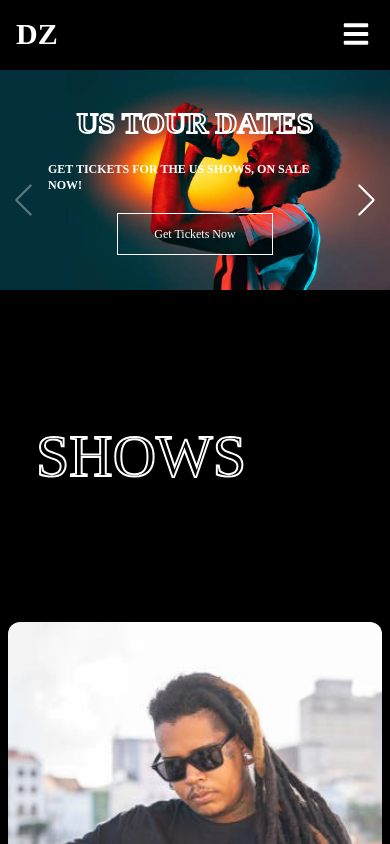
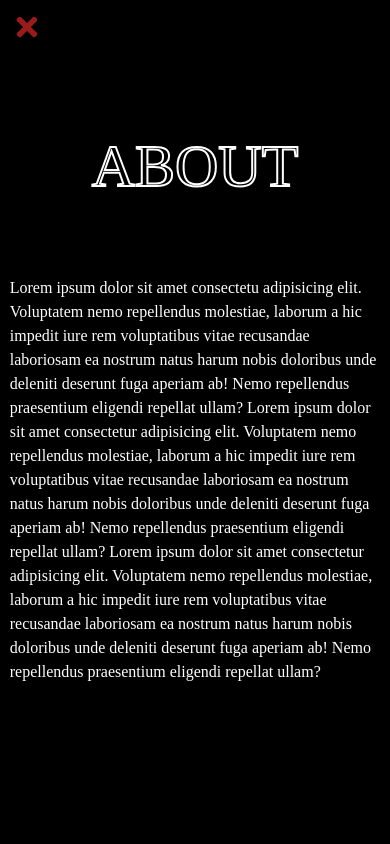
Before and after one commit to peteCoder/music_pro, a React (Vite) app: page / in a window 390 px wide. Shown: the top 844 px of the page. Built offline with nearby package versions, Linux system fonts and the light colour scheme; the HTML template or start-up script is replaced by a standard one.

Commit message:
committed

```diff
--- a/src/App.jsx
+++ b/src/App.jsx
@@ -1,6 +1,6 @@
 import './App.css'
 import { Routes, Route } from 'react-router-dom'
-import { Home, NotFound } from './pages'
+import { About, Home, NotFound } from './pages'
 import Navbar from './components/Navbar'
 
 
--- a/src/components/Header.jsx
+++ b/src/components/Header.jsx
@@ -1,8 +1,8 @@
 import React from 'react'
 
-const Header = ({ title, position }) => {
+const Header = ({ title, position, extraStyles }) => {
   return (
-    <div className='flex flex-col bg-black my-[5rem]'>
+    <div className={`flex flex-col my-[5rem] ${extraStyles}`}>
       <h2 className={`uppercase special-text w-full mt-4 text-6xl sm:text-7xl lg:text-8xl xl:text-9xl px-9 ${position}`}>{title}</h2>
     </div>
   )
--- a/src/components/Navbar.jsx
+++ b/src/components/Navbar.jsx
@@ -95,16 +95,16 @@ const Navbar = () => {
           <Link to='' className='socials'>
             <FaFacebookF className='social-icons text-black' />
           </Link>
-          <Link className='socials'>
+          <Link to='' className='socials'>
             <FaTwitter className='social-icons text-black' />
           </Link>
-          <Link className='socials'>
+          <Link to='' className='socials'>
             <FaInstagram className='social-icons text-black' />
           </Link>
-          <Link className='socials'>
+          <Link to='' className='socials'>
             <FaMailBulk className='social-icons text-black' />
           </Link>
-          <Link className='socials'>
+          <Link to='' className='socials'>
             <FaSpotify className='social-icons text-black' />
           </Link>
         </div>
--- /dev/null
+++ b/src/components/NeonButton.jsx
@@ -0,0 +1,15 @@
+import React from 'react'
+import { Link } from 'react-router-dom'
+
+const NeonButton = ({ children, onClick }) => {
+    return (
+        <div className="flex items-center justify-center">
+            <button onClick={onClick} className='text-lg md:text-2xl hover:bg-pink-500 bg-transparent border text-center
+            border-pink-500 inline-block px-7 py-3 sm:px-14 sm:py-4 hover:shadow-2xl
+            hover:shadow-pink-800 rounded-sm transition-all ease-in-out duration-200'>{children}</button>
+        </div>
+
+    )
+}
+
+export default NeonButton;
--- /dev/null
+++ b/src/containers/About.jsx
@@ -0,0 +1,67 @@
+import React, { useEffect } from 'react'
+import { FaTimes } from 'react-icons/fa'
+import { motion } from 'framer-motion'
+import Header from '../components/Header'
+
+
+
+const About = ({ value }) => {
+  const [openAbout, setOpenAbout] = value
+
+  useEffect(() => {
+    const body = window.document.body
+
+    if (openAbout) {
+      body.classList.add("remove-scrollbar")
+    } else {
+      body.classList.remove("remove-scrollbar")
+    }
+  }, [openAbout])
+
+  return (
+
+    <motion.div
+      initial={{ scale: 0 }}
+      animate={{
+        scale: openAbout ? 1 : 0,
+        opacity: openAbout ? 1 : 0.7
+      }}
+      className={`fixed overflow-y-auto w-full h-full bg-black/100 z-[9000] inset-0 pt-10 transition-opacity ${true ? "opacity-100" : "opacity-0"}`}>
+      <FaTimes onClick={() => setOpenAbout(false)} className='text-red-800 cursor-pointer absolute top-3 left-3 text-3xl md:text-4xl' />
+      <div className="">
+        <Header
+          title="about"
+          position="text-center"
+          extraStyles="my-[2rem]"
+        />
+      </div>
+      <div className="flex flex-col items-center">
+        <img src='' alt='' />
+
+        <div className='w-full'>
+          <div className='max-w-[95%] md:max-w-[88%] mx-auto text-left'>
+            Lorem ipsum dolor sit amet consectetu adipisicing elit. Voluptatem nemo
+            repellendus molestiae, laborum a hic impedit iure rem voluptatibus vitae
+            recusandae laboriosam ea nostrum natus harum nobis doloribus unde
+            deleniti deserunt fuga aperiam ab! Nemo repellendus praesentium eligendi
+            repellat ullam?
+
+            Lorem ipsum dolor sit amet consectetur adipisicing elit. Voluptatem nemo
+            repellendus molestiae, laborum a hic impedit iure rem voluptatibus vitae
+            recusandae laboriosam ea nostrum natus harum nobis doloribus unde
+            deleniti deserunt fuga aperiam ab! Nemo repellendus praesentium eligendi
+            repellat ullam?
+
+            Lorem ipsum dolor sit amet consectetur adipisicing elit. Voluptatem nemo
+            repellendus molestiae, laborum a hic impedit iure rem voluptatibus vitae
+            recusandae laboriosam ea nostrum natus harum nobis doloribus unde
+            deleniti deserunt fuga aperiam ab! Nemo repellendus praesentium eligendi
+            repellat ullam?
+          </div>
+        </div>
+      </div>
+    </motion.div>
+  )
+}
+
+export default About
--- a/src/containers/Videos.jsx
+++ b/src/containers/Videos.jsx
@@ -39,7 +39,6 @@ const Videos = () => {
                 position="text-left"
             />
 
-            {/* 'https://www.youtube.com/embed/' + id + '?showinfo=0&enablejsapi=1&origin=http://localhost:9000'; */}
             <div className="p-6">
                 <div className="flex flex-col justify-center items-center w-full space-y-5">
                     {playing && (
--- a/src/pages/Home.jsx
+++ b/src/pages/Home.jsx
@@ -1,4 +1,4 @@
-import React from 'react'
+import React, { useState } from 'react'
 import {
     Hero,
     Contact,
@@ -10,18 +10,26 @@ import {
 import Background from '../components/Background'
 
 import BgImage from '../assets/musician2.jpg';
+import NeonButton from '../components/NeonButton';
+import About from '../containers/About';
 
 
 
 const Home = () => {
+    const [openAbout, setOpenAbout] = useState(true)
+
+
     return (
         <div className='bg-black text-white
             pt-[4.4rem] sm:pt-[4.6rem] md:pt-[5.1rem]'>
             <Hero />
+            <NeonButton onClick={() => setOpenAbout(prev => !prev)}>About DZ</NeonButton>
+            <About value={[openAbout, setOpenAbout]} />
             <Shows />
             <Background image={BgImage} />
             <Music />
             <Videos />
+            <NeonButton onClick={() => setOpenAbout(prev => !prev)}>About DZ</NeonButton>
             <News />
             <Contact />
         </div>
--- a/src/pages/index.js
+++ b/src/pages/index.js
@@ -1,2 +1,3 @@
-export {default as Home } from './Home'
-export {default as NotFound } from './NotFound'
+export { default as Home } from './Home'
+export { default as NotFound } from './NotFound'
+export { default as About } from '../containers/About'
```
